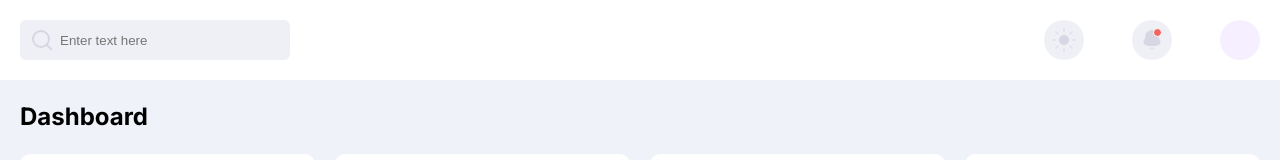
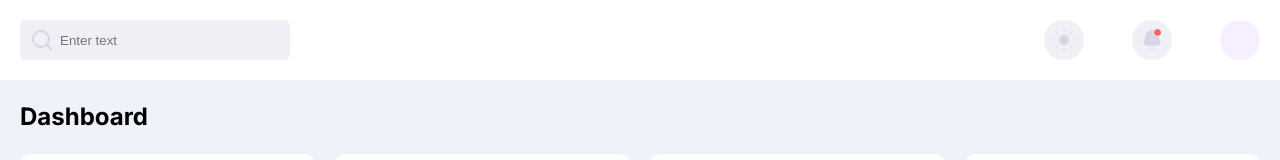
Before and after one commit to alexanchek/dashboard, a Next.js app: page / in a window 1280 px wide. Shown: the top 160 px of the page. Built offline with nearby package versions, Linux system fonts and the light colour scheme.

Commit message:
refactor: removed searchpanel and made universal component input

```diff
--- a/components/CommonCard/CommonCard.props.ts
+++ b/components/CommonCard/CommonCard.props.ts
@@ -2,8 +2,6 @@ import { DetailedHTMLProps, HTMLAttributes, ReactNode } from "react";
 
 export interface CommonCardProps extends DetailedHTMLProps<HTMLAttributes<HTMLDivElement>, HTMLDivElement> {
     children: ReactNode;
-    width?: string;
-    height?: string;
     shadow?: boolean;
     purple?: boolean;
 }
--- a/components/CommonCard/CommonCard.tsx
+++ b/components/CommonCard/CommonCard.tsx
@@ -5,8 +5,6 @@ import classNames from "classnames";
 
 const CommonCard: FC<CommonCardProps> = ({
   className,
-  width,
-  height,
   shadow = false,
   purple,
   children,
--- /dev/null
+++ b/components/Input/Input.tsx
@@ -0,0 +1,21 @@
+import React, { FC } from "react";
+import { InputProps } from "./Input.props";
+import styles from "./Input.module.css";
+import classnames from "classnames";
+import IconSearch from './iconSearch.svg';
+
+const Input: FC<InputProps> = ({ loupe, typeField, placeholder, className, ...props }): JSX.Element => {
+  return (
+    <div className={styles.box}>
+      <input
+        className={classnames(styles.input, className)}
+        placeholder={placeholder}
+        type={typeField}
+        {...props}
+      />
+      {loupe && <IconSearch className={styles.loupe} />}
+    </div>
+  );
+};
+
+export default Input;
--- a/components/SearchPanel/SearchPanel.tsx
+++ /dev/null
@@ -1,14 +0,0 @@
-import React, {FC} from 'react';
-import styles from './SearchPanel.module.css';
-import IconSearch from './iconSearch.svg';
-
-const SearchPanel: FC = (): JSX.Element => {
-    return (
-        <div className={styles.box}>
-            <input className={styles.input} placeholder='Enter text here' type={'text'}/>
-            <IconSearch className={styles.loupe} />
-        </div>
-    );
-};
-
-export default SearchPanel;
--- a/parts/Header/Header.tsx
+++ b/parts/Header/Header.tsx
@@ -1,4 +1,5 @@
 import React, {FC} from 'react';
+import Input from '../../components/Input/Input';
 import SearchPanel from '../../components/SearchPanel/SearchPanel';
 import styles from './Header.module.css';
 import RightPanel from './RightPanel/RightPanel';
@@ -6,7 +7,7 @@ import RightPanel from './RightPanel/RightPanel';
 const Header:FC = (): JSX.Element => {
     return (
         <div className={styles.box}>
-            <SearchPanel />
+            <Input typeField={"text"} placeholder="Enter text" loupe />
             <RightPanel />
         </div>
     );
--- a/parts/Main/TopPanel/TopPanel.module.css
+++ /dev/null
@@ -1,3 +0,0 @@
-.topPanel {
-
-}
--- a/parts/Main/TopPanel/TopPanel.tsx
+++ b/parts/Main/TopPanel/TopPanel.tsx
@@ -5,11 +5,11 @@ import { mainCards } from "../../../helpers/dashboardCards/mainCards";
 const TopPanel: FC = (): JSX.Element => {
   return (
     <>
-      {mainCards.map(({ Icon, renderCase }) => {
+      {mainCards.map(({ Icon, renderCase }, index) => {
         return (
           <>
             <SmallCard
-              key={renderCase}
+              key={index}
               Icon={Icon}
               renderCase={renderCase}
               amount={1478286}
```
Also changed, not shown: components/Input/Input.props.ts (added, +7 -0 lines), components/Input/Input.module.css (renamed from components/SearchPanel/SearchPanel.module.css), components/Input/iconSearch.svg (renamed from components/SearchPanel/iconSearch.svg).
